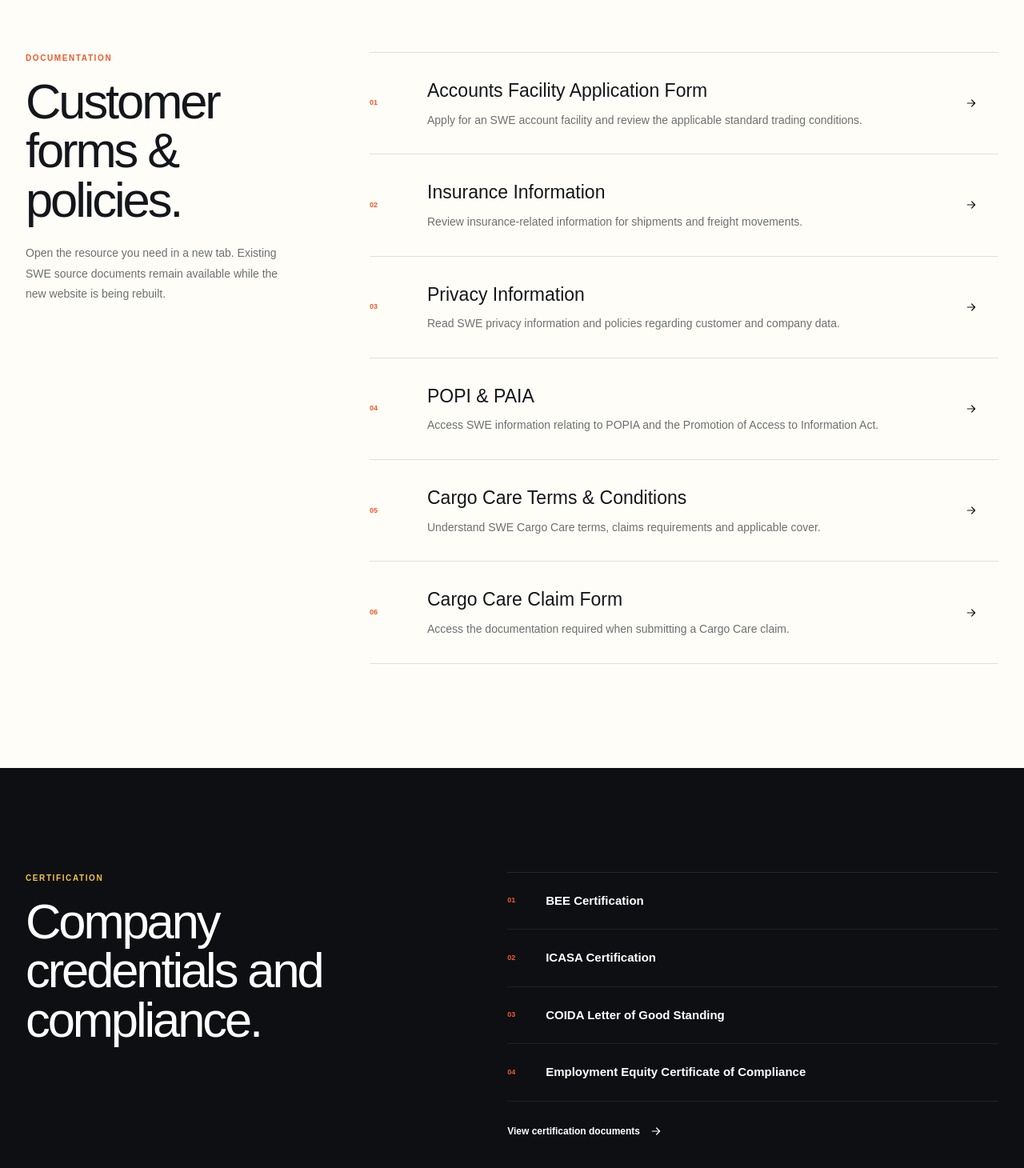
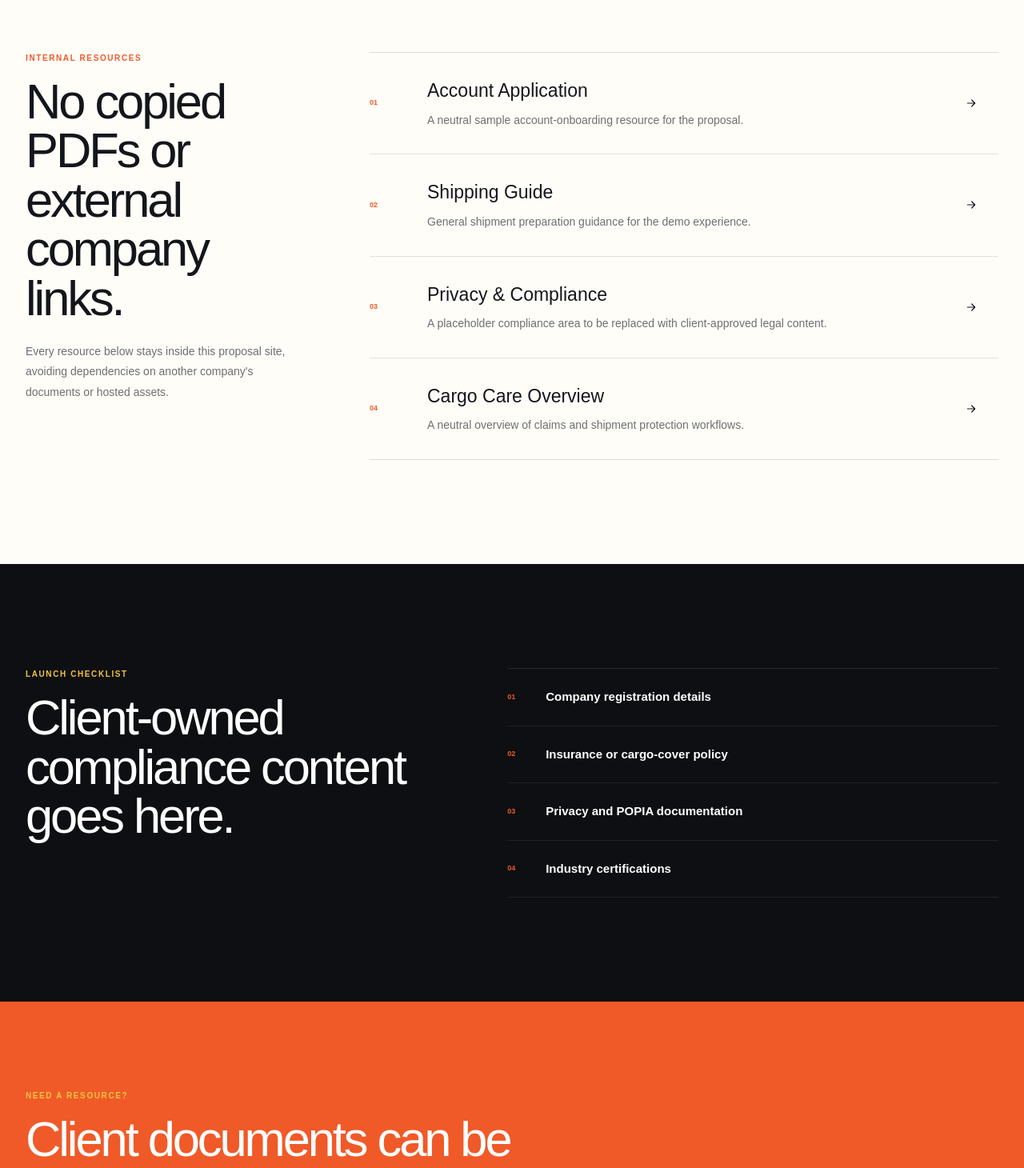
Before and after one commit to IKcracker/swe, a Next.js app: page /documents in a window 1280 px wide. Shown: the part 620-2080 px from the top of the page at 80% size. Built offline with nearby package versions, Linux system fonts and the light colour scheme.

Commit message:
rebrand: replace external documents with internal resources

```diff
--- a/app/documents/page.tsx
+++ b/app/documents/page.tsx
@@ -4,47 +4,14 @@ import Link from "next/link";
 export const metadata: Metadata = {
   title: "Documents & Resources",
   description:
-    "Access SWE account forms, insurance information, privacy documents, cargo care resources and certifications.",
+    "Access SWE Red proposal documents and internal resource previews.",
 };
 
 const documentation = [
-  {
-    title: "Accounts Facility Application Form",
-    description: "Apply for an SWE account facility and review the applicable standard trading conditions.",
-    href: "https://www.swe.co.za/documents/Account%20Facility%20Application.pdf",
-  },
-  {
-    title: "Insurance Information",
-    description: "Review insurance-related information for shipments and freight movements.",
-    href: "https://www.swe.co.za/documents.php",
-  },
-  {
-    title: "Privacy Information",
-    description: "Read SWE privacy information and policies regarding customer and company data.",
-    href: "https://www.swe.co.za/documents.php",
-  },
-  {
-    title: "POPI & PAIA",
-    description: "Access SWE information relating to POPIA and the Promotion of Access to Information Act.",
-    href: "https://www.swe.co.za/documents/PAIA_POPI_MANUAL_SWE.pdf",
-  },
-  {
-    title: "Cargo Care Terms & Conditions",
-    description: "Understand SWE Cargo Care terms, claims requirements and applicable cover.",
-    href: "https://www.swe.co.za/documents/Cargo%20Care%20Terms%20%20Conditions%2008.09.21.pdf",
-  },
-  {
-    title: "Cargo Care Claim Form",
-    description: "Access the documentation required when submitting a Cargo Care claim.",
-    href: "https://www.swe.co.za/documents.php",
-  },
-];
-
-const certifications = [
-  "BEE Certification",
-  "ICASA Certification",
-  "COIDA Letter of Good Standing",
-  "Employment Equity Certificate of Compliance",
+  ["Account Application","A neutral sample account-onboarding resource for the proposal.","account-application"],
+  ["Shipping Guide","General shipment preparation guidance for the demo experience.","shipping-guide"],
+  ["Privacy & Compliance","A placeholder compliance area to be replaced with client-approved legal content.","privacy-compliance"],
+  ["Cargo Care Overview","A neutral overview of claims and shipment protection workflows.","cargo-care"],
 ];
 
 function Arrow() {
@@ -55,22 +22,19 @@ function Arrow() {
   );
 }
 
-
 export default function DocumentsPage() {
   return (
     <main>
-
       <section className="inner-hero documents-hero">
         <div className="container inner-hero-grid">
           <div>
             <p className="section-label">Documents & resources</p>
-            <h1>Important information, easy to find.</h1>
+            <h1>Proposal resources, kept in-house.</h1>
           </div>
           <div className="inner-hero-copy">
             <p>
-              Access customer application forms, insurance information, privacy
-              and compliance documents, Cargo Care resources and company
-              certifications.
+              These resources are original SWE Red placeholders. Client-owned
+              forms, policies and certifications can replace them before launch.
             </p>
           </div>
         </div>
@@ -79,30 +43,21 @@ export default function DocumentsPage() {
       <section className="documents-section">
         <div className="container documents-layout">
           <aside>
-            <p className="section-label">Documentation</p>
-            <h2>Customer forms & policies.</h2>
+            <p className="section-label">Internal resources</p>
+            <h2>No copied PDFs or external company links.</h2>
             <p>
-              Open the resource you need in a new tab. Existing SWE source
-              documents remain available while the new website is being rebuilt.
+              Every resource below stays inside this proposal site, avoiding
+              dependencies on another company&apos;s documents or hosted assets.
             </p>
           </aside>
 
           <div className="documents-list">
-            {documentation.map((document, index) => (
-              <a
-                href={document.href}
-                target="_blank"
-                rel="noreferrer"
-                className="document-row"
-                key={document.title}
-              >
+            {documentation.map(([title,description,slug], index) => (
+              <Link href={`/documents/${slug}`} className="document-row" key={slug}>
                 <span>{String(index + 1).padStart(2, "0")}</span>
-                <div>
-                  <h3>{document.title}</h3>
-                  <p>{document.description}</p>
-                </div>
+                <div><h3>{title}</h3><p>{description}</p></div>
                 <Arrow />
-              </a>
+              </Link>
             ))}
           </div>
         </div>
@@ -111,25 +66,13 @@ export default function DocumentsPage() {
       <section className="certification-section">
         <div className="container certification-grid">
           <div>
-            <p className="section-label section-label-light">Certification</p>
-            <h2>Company credentials and compliance.</h2>
+            <p className="section-label section-label-light">Launch checklist</p>
+            <h2>Client-owned compliance content goes here.</h2>
           </div>
-
           <div className="certification-list">
-            {certifications.map((item, index) => (
-              <div key={item}>
-                <span>{String(index + 1).padStart(2, "0")}</span>
-                <strong>{item}</strong>
-              </div>
+            {["Company registration details","Insurance or cargo-cover policy","Privacy and POPIA documentation","Industry certifications"].map((item,index)=>(
+              <div key={item}><span>{String(index+1).padStart(2,"0")}</span><strong>{item}</strong></div>
             ))}
-            <a
-              href="https://www.swe.co.za/documents.php"
-              target="_blank"
-              rel="noreferrer"
-              className="certification-link"
-            >
-              View certification documents <Arrow />
-            </a>
           </div>
         </div>
       </section>
@@ -137,12 +80,10 @@ export default function DocumentsPage() {
       <section className="inner-cta">
         <div className="container inner-cta-grid">
           <div>
-            <p className="section-label section-label-light">Need assistance?</p>
-            <h2>Not sure which document you need?</h2>
+            <p className="section-label section-label-light">Need a resource?</p>
+            <h2>Client documents can be connected at launch.</h2>
           </div>
-          <Link href="/contact" className="button button-light">
-            Contact SWE <Arrow />
-          </Link>
+          <Link href="/contact" className="button button-light">Contact SWE Red <Arrow /></Link>
         </div>
       </section>
     </main>
```
